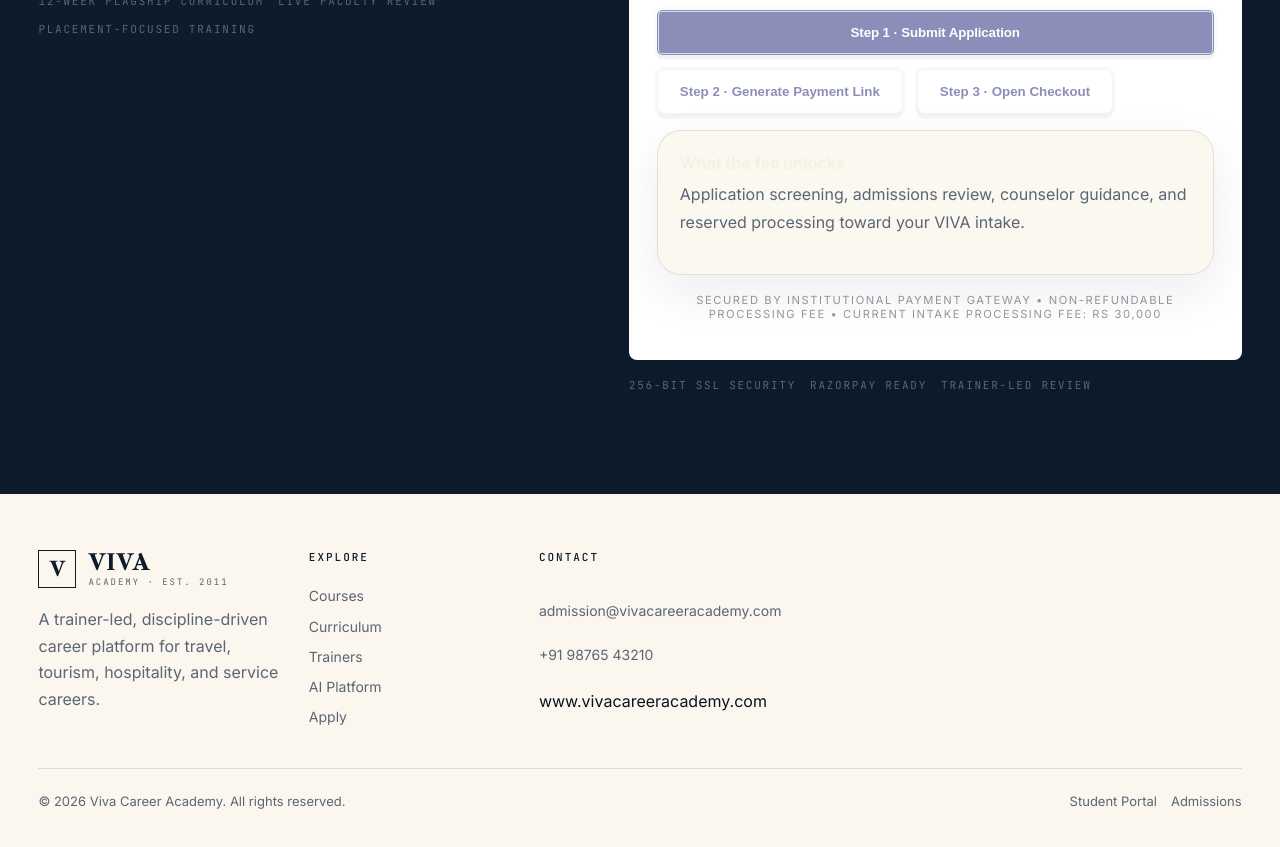
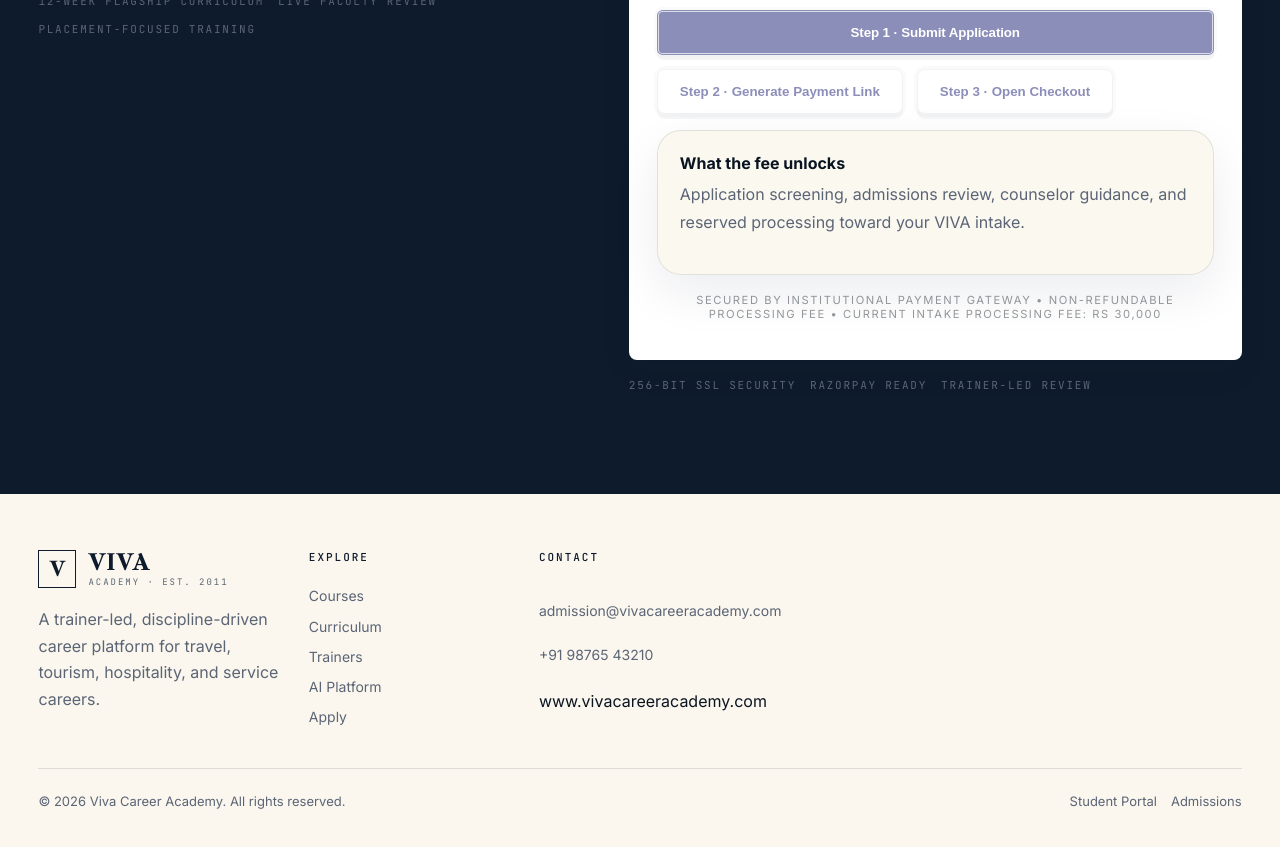
Before and after one commit to vivattraining/viva-academy-platform, a Next.js app in the folder apps/web/: page /apply in a window 1280 px wide. Shown: the part 900-1747 px from the top of the page. Built offline with nearby package versions, Linux system fonts and the light colour scheme; no server answers.

Commit message:
Doc 3: trainer-page nested-panel contrast (cream-on-cream); also benefits any nested editorial-workbench-panel

```diff
--- a/apps/web/app/globals.css
+++ b/apps/web/app/globals.css
@@ -259,6 +259,31 @@
 .editorial-workbench-contrast .eyebrow,
 .editorial-workbench-contrast .muted {
   color: rgba(245, 239, 228, 0.74);
+}
+
+/*
+ * Counter-rule: editorial-workbench-panel has its own light background
+ * (cream paper). When a panel is nested inside a dark contrast card,
+ * the panel's `.muted` text was inheriting the cream-on-dark colour
+ * above and rendering cream-on-cream — invisible (flagged on the
+ * Trainer page in the 2026-04-27 review doc 3).
+ *
+ * Force panel-internal text back to the dark tokens regardless of the
+ * panel's parent. Higher specificity than the rule above so this wins.
+ */
+.editorial-workbench-panel .muted,
+.editorial-workbench-card .editorial-workbench-panel .muted {
+  color: var(--muted);
+}
+.editorial-workbench-panel .eyebrow,
+.editorial-workbench-card .editorial-workbench-panel .eyebrow {
+  color: var(--accent-deep, #5b6576);
+}
+.editorial-workbench-panel,
+.editorial-workbench-panel strong,
+.editorial-workbench-panel p:not(.muted),
+.editorial-workbench-card .editorial-workbench-panel strong {
+  color: var(--ink);
 }
 
 .editorial-workbench-title {
```
